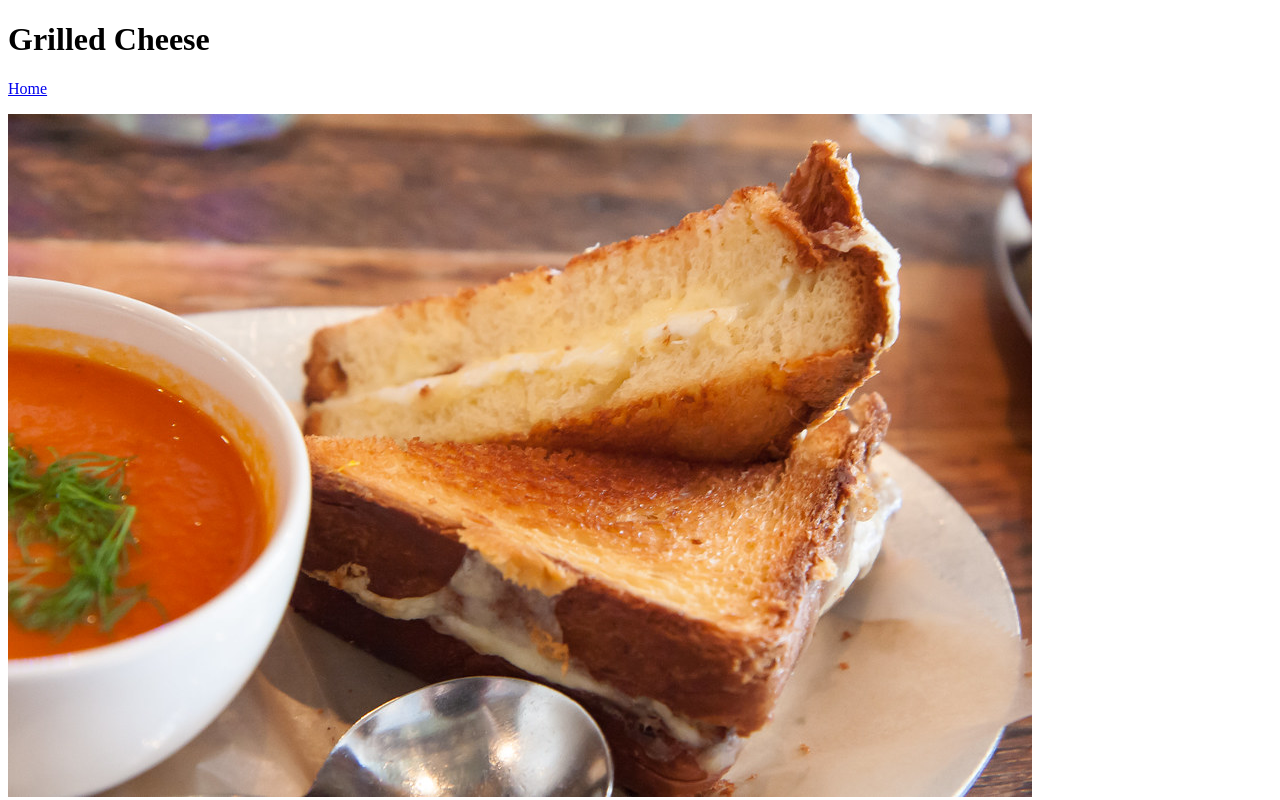
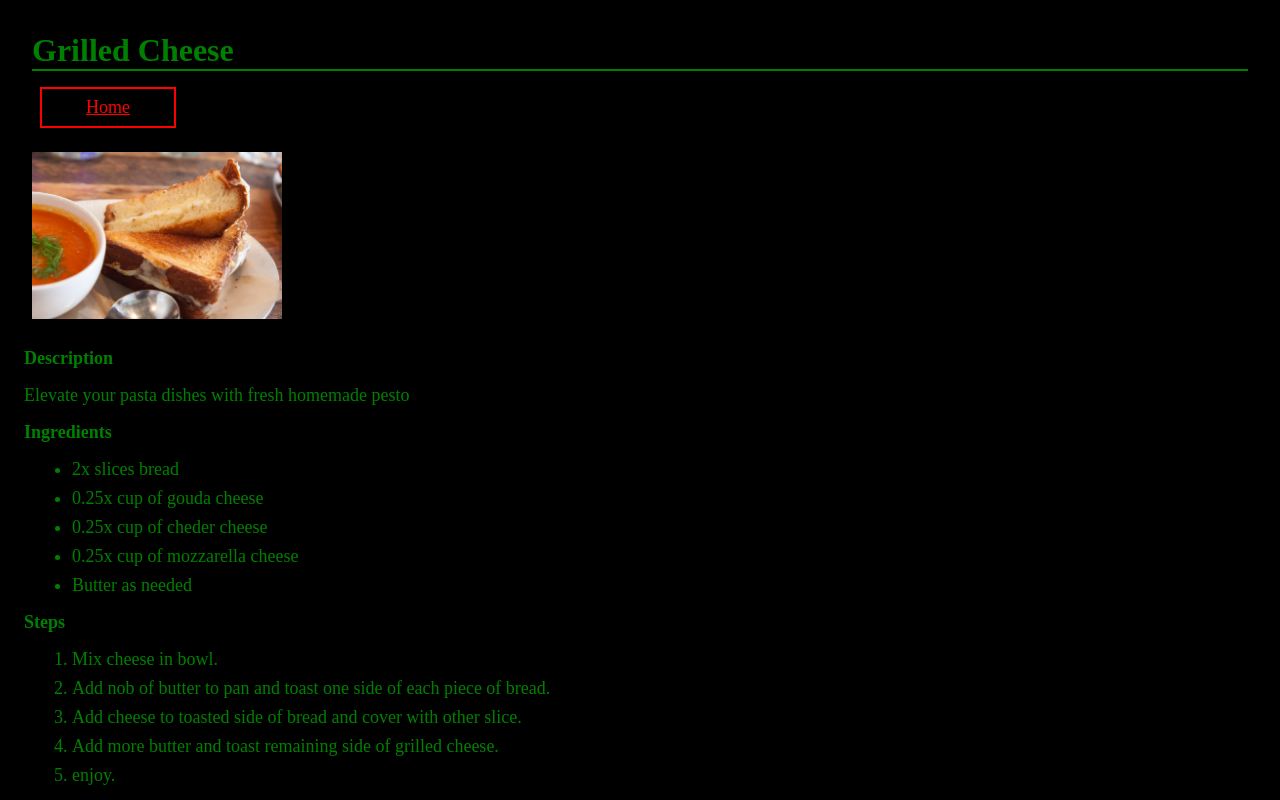
Before and after one commit to WhoSayin52/recipes_website, a plain HTML site: page recipes/grilled_cheese.html in a window 1280 px wide. Shown: the top 800 px of the page. Drawn offline with Linux system fonts and the light colour scheme.

Commit message:
Added css style to the html file

```diff
--- a/recipes/grilled_cheese.html
+++ b/recipes/grilled_cheese.html
@@ -4,12 +4,13 @@
 <head>
 	<meta charset="UTF-8">
 	<title>Grilled Cheese | Recipes</title>
+	<link rel="stylesheet" href="../styles.css">
 </head>
 
 <body>
 	<h1>Grilled Cheese</h1>
 
-	<p><a href="../index.html">Home</a></p>
+	<p class="home-link"><a href="../index.html">Home</a></p>
 
 	<img src="../images/grilled_cheese.jpg" alt="image of grilled cheese" width="1024" height="683">
 
--- /dev/null
+++ b/styles.css
@@ -0,0 +1,44 @@
+* {
+	font-family: 'Times New Roman', Times, serif;
+	font-size: large;
+	background-color: black;
+	color: green;
+	margin: 16px 8px;
+}
+
+h1 {
+	font-size: xx-large;
+	margin: 16px;
+	border-bottom-width: 2px;
+	border-bottom-style: solid;
+}
+
+li {
+	margin: 8px;
+}
+
+.home-link a {
+	display: block;
+	width: 100px;
+	margin: 16px;
+	padding: 8px 16px;
+	border-style: solid;
+	border-width: 2px;
+	color: red;
+	text-align: center;
+}
+
+img {
+	width: 250px;
+	height: auto;
+	margin: 8px 16px;
+}
+
+p {
+	margin: 4px 8px;
+}
+
+a {
+	margin-right: 0px;
+	margin-left: 0px;
+}
```
Also changed, not shown: index.html (+1 -0 lines), recipes/pesto.html (+2 -1 lines), recipes/tomato_soup.html (+2 -1 lines).
